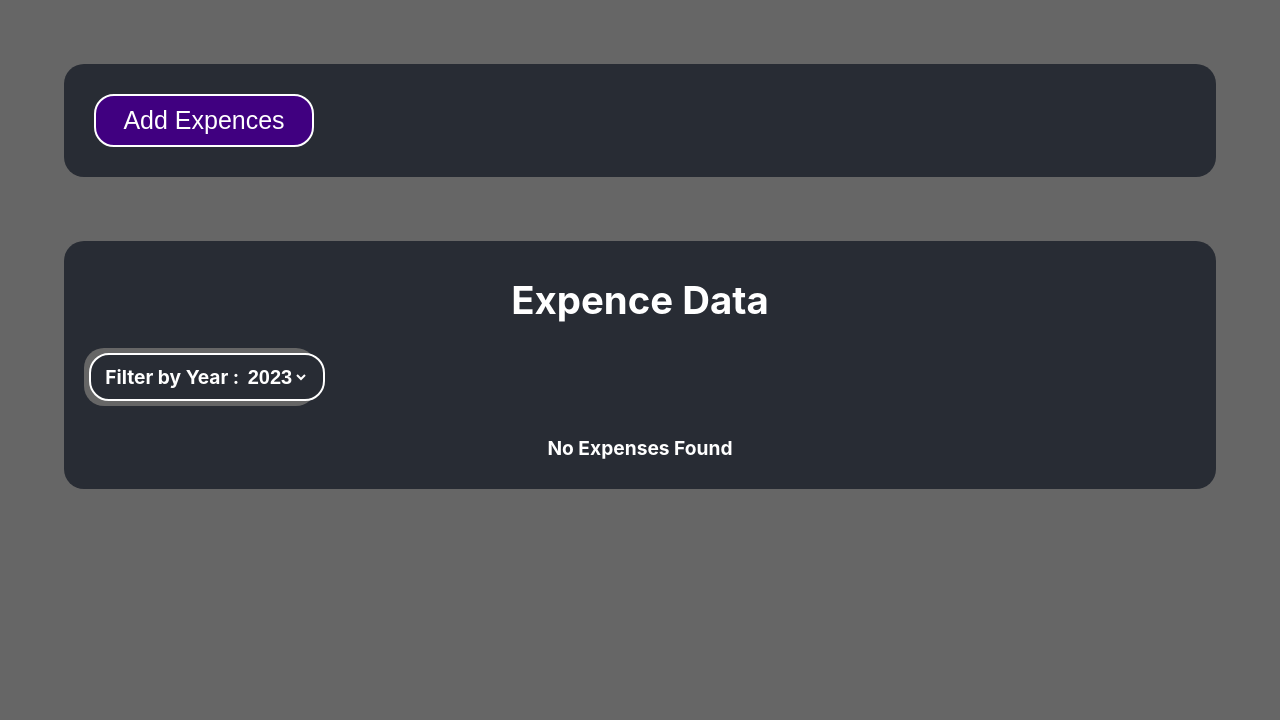
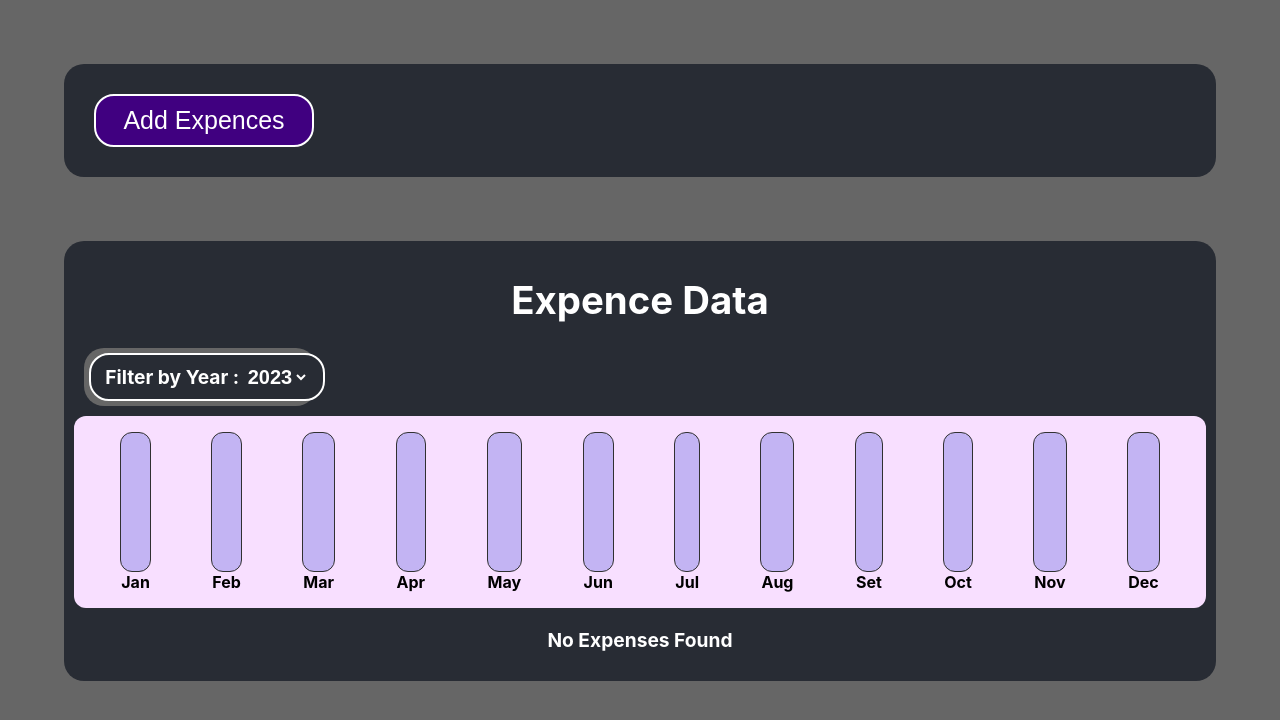
Before and after one commit to Shubham-S-Nimje/Expensetracker, a React (Create React App) app: page / in a window 1280 px wide. Shown: the top 720 px of the page. Built offline with nearby package versions, Linux system fonts and the light colour scheme.

Commit message:
Chart Added

```diff
--- /dev/null
+++ b/src/Expenceitem/Chart/Chart.css
@@ -0,0 +1,10 @@
+.chart {
+    padding: 1rem;
+    border-radius: 12px;
+    background-color: #f8dfff;
+    text-align: center;
+    display: flex;
+    justify-content: space-around;
+    height: 10rem;
+    color: black;
+  }
--- /dev/null
+++ b/src/Expenceitem/Chart/Chart.js
@@ -0,0 +1,21 @@
+import React from 'react'
+import ChartBar from './ChartBar'
+import './Chart.css'
+
+const Chart = props => {
+    const datapointvalue = props.datapoints.map(datapoint => datapoint.value);
+    const totalMax = Math.max(...datapointvalue);
+
+ return <div className="chart">
+    {props.datapoints.map(datapoint => (
+    <ChartBar
+    key = {datapoint.label}
+    value = {datapoint.value}
+    maxValue={totalMax}
+    label = {datapoint.label} />
+    ))}
+ </div>
+
+
+};
+export default Chart;
--- /dev/null
+++ b/src/Expenceitem/Chart/ChartBar.css
@@ -0,0 +1,30 @@
+.chartbar {
+    height: 100%;
+    display: flex;
+    flex-direction: column;
+    align-items: center;
+  }
+
+  .chartbarinner {
+    height: 100%;
+    width: 100%;
+    border: 1px solid #313131;
+    border-radius: 12px;
+    background-color: #c3b4f3;
+    overflow: hidden;
+    display: flex;
+    flex-direction: column;
+    justify-content: flex-end;
+  }
+
+  .chartbarfill {
+    background-color: #4826b9;
+    width: 100%;
+    transition: all 0.3s ease-out;
+  }
+
+  .chartbarlabel {
+    font-weight: bold;
+    font-size: 1rem;
+    text-align: center;
+  }
--- /dev/null
+++ b/src/Expenceitem/Chart/ChartBar.js
@@ -0,0 +1,23 @@
+import React from 'react'
+import './ChartBar.css'
+
+const ChartBar = props => {
+    let barFillHeight = '0%';
+    if(props.maxValue > 0) {
+        barFillHeight = Math.round((props.value / props.maxValue) * 100) + '%'
+    }
+
+    return (
+      <div className='chartbar'>
+        <div className='chartbarinner'>
+        <div className='chartbarfill'
+        style={{height: barFillHeight}}>
+        </div>
+        </div>
+        <div className='chartbarlabel'>
+            {props.label}
+        </div>
+      </div>
+    )
+}
+export default ChartBar;
--- a/src/Expenceitem/ExpenceForm/ExpenceForm.js
+++ b/src/Expenceitem/ExpenceForm/ExpenceForm.js
@@ -56,7 +56,7 @@
     event.preventDefault();
     const expenceData = {
       Expencetitle : ontitlechange,
-      Expenceprice : onpricechange,
+      Expenceprice : +onpricechange,
       Expencedate : new Date(ondatechange)
     };
     props.onsaveexpensedata(expenceData);
--- a/src/Expenceitem/Expences/Expences.js
+++ b/src/Expenceitem/Expences/Expences.js
@@ -2,6 +2,7 @@
 import Expenceslist from './Expenceslist';
 import Carddata from '../UI/Card';
 import Expencefilter from './Expencefilter';
+import Expenceschart from './Expenceschart'
 import './Expences.css';
 
   const Expences = (props) => {
@@ -22,6 +23,7 @@
         <Expencefilter selected={filteredYear}
          onChangeFilter={filterchangeHandler}
          />
+         <Expenceschart expenses={filteredExpences}/>
          <Expenceslist item={filteredExpences} />
       </Carddata>
     </div>
--- /dev/null
+++ b/src/Expenceitem/Expences/Expenceschart.js
@@ -0,0 +1,31 @@
+import React from 'react'
+import Chart from '../Chart/Chart'
+const Expenceschart = (props) => {
+    const ChartDataPoints = [
+        { label: 'Jan', value: 0 },
+        { label: 'Feb', value: 0 },
+        { label: 'Mar', value: 0 },
+        { label: 'Apr', value: 0 },
+        { label: 'May', value: 0 },
+        { label: 'Jun', value: 0 },
+        { label: 'Jul', value: 0 },
+        { label: 'Aug', value: 0 },
+        { label: 'Set', value: 0 },
+        { label: 'Oct', value: 0 },
+        { label: 'Nov', value: 0 },
+        { label: 'Dec', value: 0 },
+    ];
+
+    for (const expense of props.expenses) {
+        const expenseMonth = expense.Expencedate.getMonth();
+        ChartDataPoints[expenseMonth].value += expense.Expenceprice;
+    }
+
+    return (
+      <div>
+        <Chart datapoints = {ChartDataPoints} />
+      </div>
+    )
+  }
+
+  export default Expenceschart;
```
